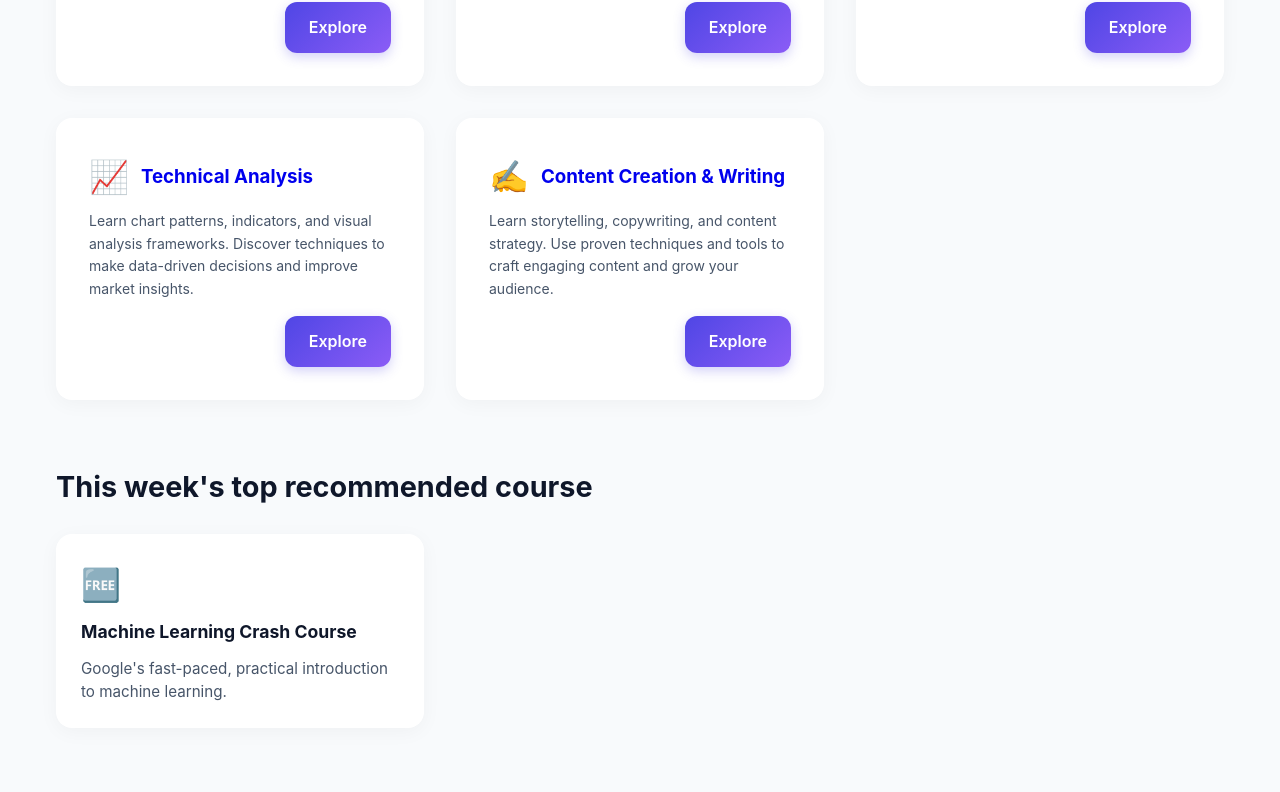
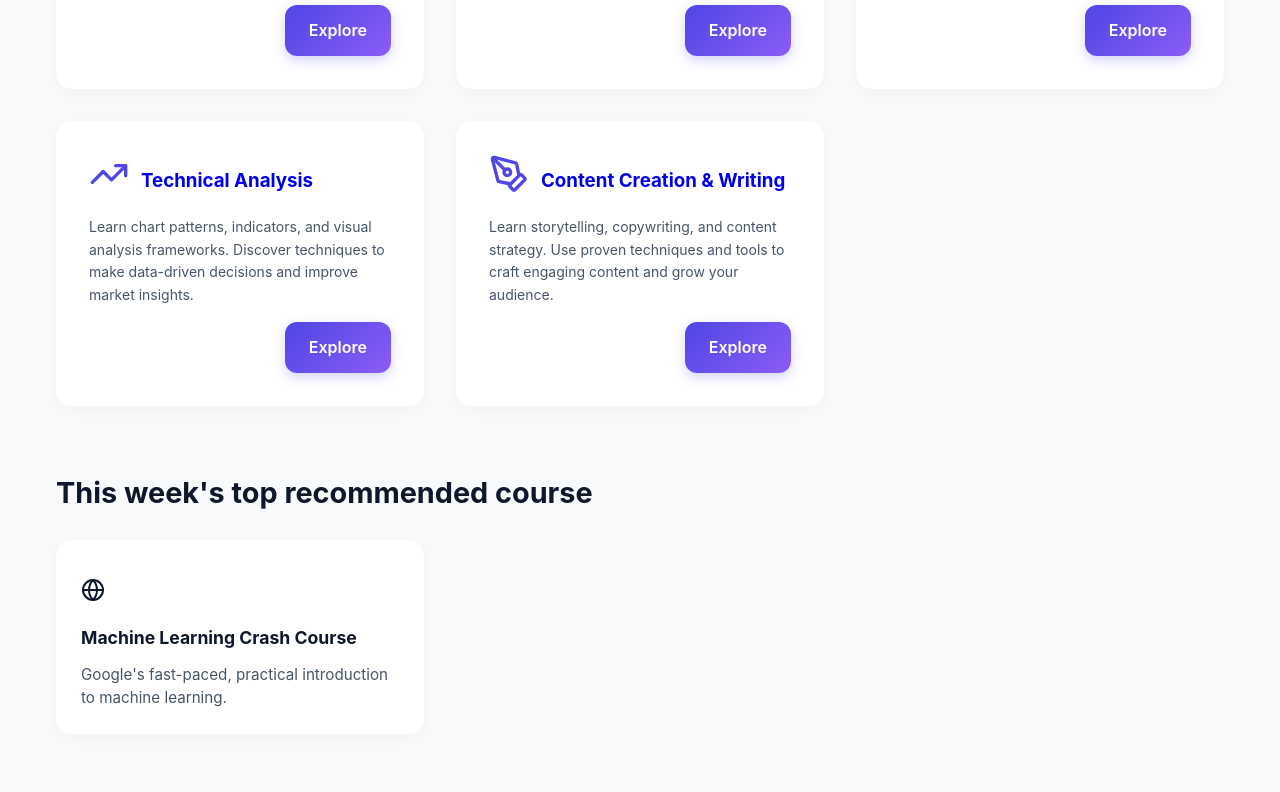
Before and after one commit to Yomite47/skill-directory, a Next.js app: page /directory in a window 1280 px wide. Shown: the part 510-1302 px from the top of the page. Built offline with nearby package versions, Linux system fonts and the light colour scheme.

Commit message:
Replace remaining emojis with Lucide icons in components and pages

```diff
--- a/src/components/ResourceCard.jsx
+++ b/src/components/ResourceCard.jsx
@@ -1,14 +1,16 @@
+import { Twitter, Youtube, Globe, DollarSign, BookOpen } from 'lucide-react';
+
 function getTypeIcon(type) {
   switch(type) {
-    case 'twitter': return '🐦';
-    case 'youtube': return '▶️';
-    case 'free': return '🆓';
-    case 'paid': return '💰';
-    default: return '📚';
+    case 'twitter': return <Twitter size={24} color="#1DA1F2" />;
+    case 'youtube': return <Youtube size={24} color="#FF0000" />;
+    case 'free': return <Globe size={24} />;
+    case 'paid': return <DollarSign size={24} />;
+    default: return <BookOpen size={24} />;
   }
 }
 
-export default function ResourceCard({ title, link, description, type, logo }) {
+export default function ResourceCard({ title, link, description, type }) {
   return (
     <a
       href={link}
@@ -16,8 +18,8 @@ export default function ResourceCard({ title, link, description, type, logo }) {
       rel="noopener noreferrer"
       className="resource-card"
     >
-      <div className="card-icon" style={type === 'youtube' ? { color: '#ff0000' } : {}}>
-        {logo || getTypeIcon(type)}
+      <div className="card-icon">
+        {getTypeIcon(type)}
       </div>
       <h3>{title}</h3>
       <p>{description}</p>
--- a/src/components/SectorCard.jsx
+++ b/src/components/SectorCard.jsx
@@ -1,13 +1,14 @@
 import Link from 'next/link';
+import { Bot, Clapperboard, Film, TrendingUp, PenTool, BookOpen } from 'lucide-react';
 
 export default function SectorCard({ sector }) {
   function getIcon(slug) {
-    if (slug === 'ai-automation') return '🤖';
-    if (slug === 'video-editing') return '🎬';
-    if (slug === 'animation') return '🌀';
-    if (slug === 'technical-analysis') return '📈';
-    if (slug === 'content-creation-writing') return '✍️';
-    return '📚';
+    if (slug === 'ai-automation') return <Bot size={40} color="#4f46e5" />;
+    if (slug === 'video-editing') return <Clapperboard size={40} color="#4f46e5" />;
+    if (slug === 'animation') return <Film size={40} color="#4f46e5" />;
+    if (slug === 'technical-analysis') return <TrendingUp size={40} color="#4f46e5" />;
+    if (slug === 'content-creation-writing') return <PenTool size={40} color="#4f46e5" />;
+    return <BookOpen size={40} color="#4f46e5" />;
   }
 
   return (
--- a/src/components/SkillCard.jsx
+++ b/src/components/SkillCard.jsx
@@ -1,13 +1,14 @@
 import Link from 'next/link';
+import { Bot, Clapperboard, Film, TrendingUp, PenTool, BookOpen } from 'lucide-react';
 
 export default function SkillCard({ skill }) {
   function getIcon(slug) {
-    if (slug === 'ai-automation') return '🤖';
-    if (slug === 'video-editing') return '🎬';
-    if (slug === 'animation') return '🌀';
-    if (slug === 'technical-analysis') return '📈';
-    if (slug === 'content-creation-writing') return '✍️';
-    return '📚';
+    if (slug === 'ai-automation') return <Bot size={40} color="#4f46e5" />;
+    if (slug === 'video-editing') return <Clapperboard size={40} color="#4f46e5" />;
+    if (slug === 'animation') return <Film size={40} color="#4f46e5" />;
+    if (slug === 'technical-analysis') return <TrendingUp size={40} color="#4f46e5" />;
+    if (slug === 'content-creation-writing') return <PenTool size={40} color="#4f46e5" />;
+    return <BookOpen size={40} color="#4f46e5" />;
   }
 
   return (
--- a/src/pages/sectors/[slug].jsx
+++ b/src/pages/sectors/[slug].jsx
@@ -5,6 +5,7 @@ import { getAllSectorSlugs, getSectorBySlug } from '../../utils/dataLoader';
 import Header from '../../components/Header';
 import Footer from '../../components/Footer';
 import ResourceCard from '../../components/ResourceCard';
+import { BookOpen } from 'lucide-react';
 
 export async function getStaticPaths() {
   const paths = getAllSectorSlugs();
@@ -47,7 +48,7 @@ export default function SectorPage({ sector }) {
               <p className="sector-intro">{sector.intro}</p>
               <div className="sector-meta">
                 <span className="resource-badge">
-                  📚 {sector.resources?.length || 0} Resources
+                  <BookOpen size={16} style={{display:'inline', marginRight:'4px', verticalAlign:'text-bottom'}} /> {sector.resources?.length || 0} Resources
                 </span>
               </div>
             </div>
```
